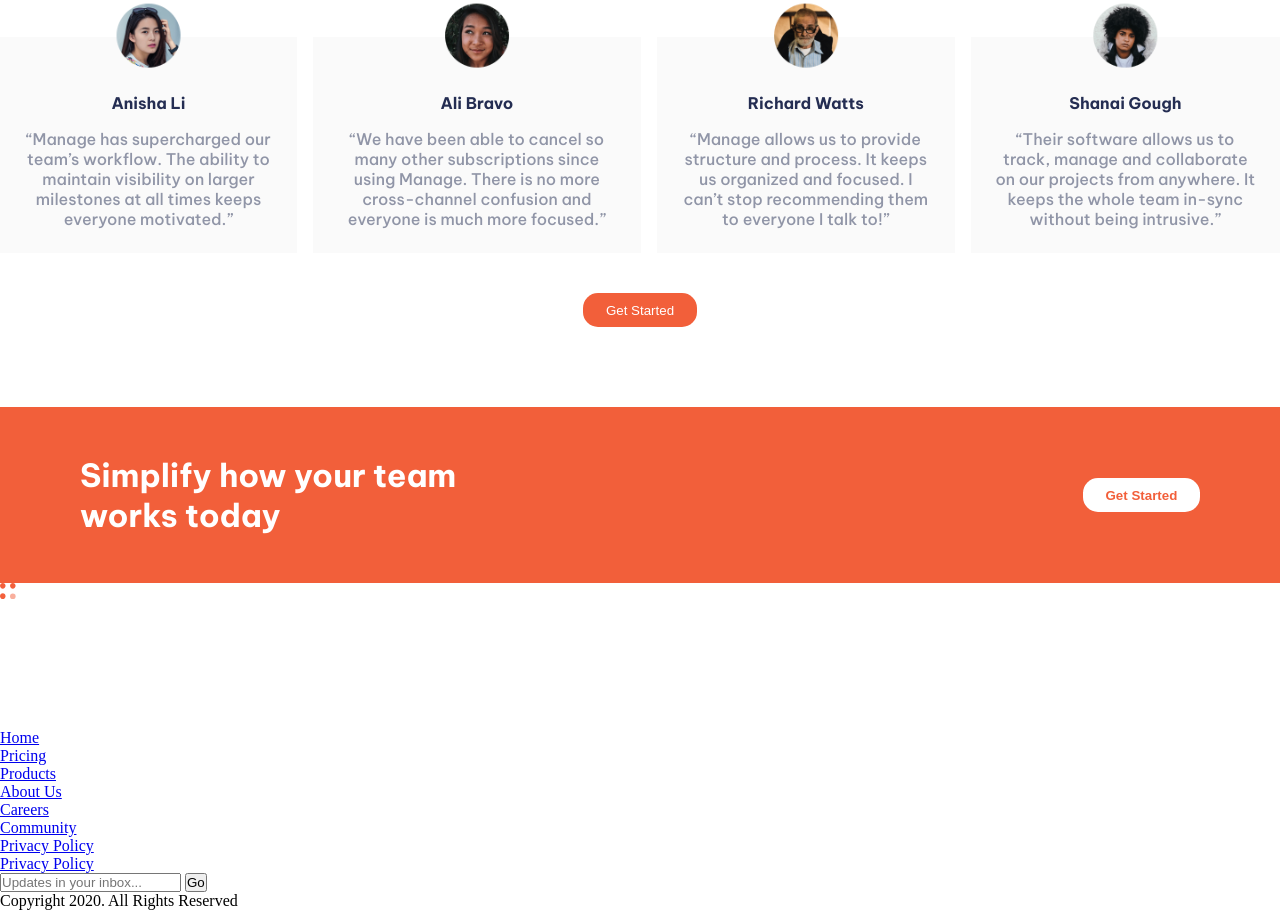
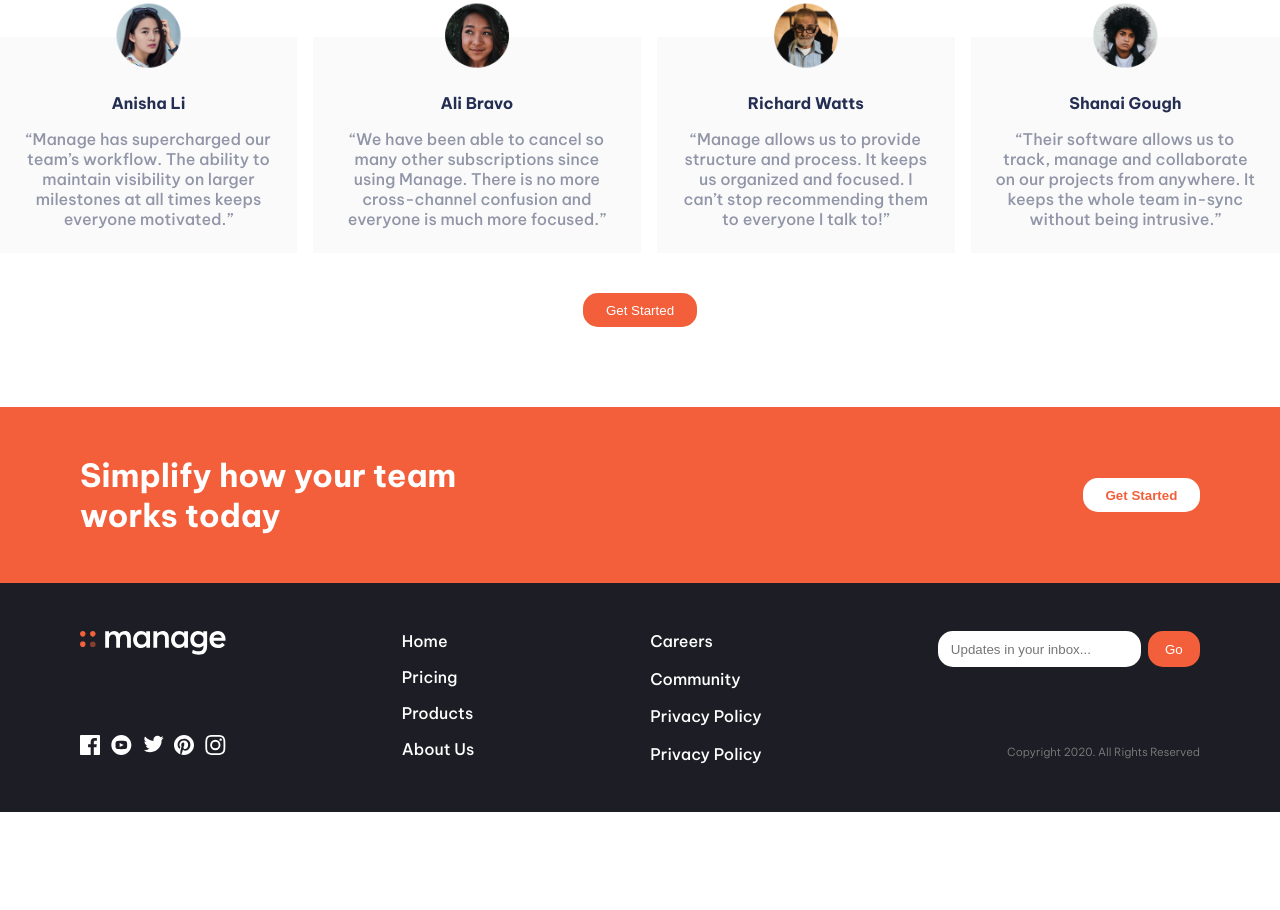
Before and after one commit to Programmers-Hub-International/manage-landing-page-master, a plain HTML site: page index.html in a window 1280 px wide. Shown: the part 1287-2197 px from the top of the page. After the commit the page ends 2099 px from the top, so only its background shows below. Drawn offline with Linux system fonts and the light colour scheme.

Commit message:
Style the footer

```diff
--- a/style.css
+++ b/style.css
@@ -11,7 +11,6 @@
   --dark-blue: hsl(228, 39%, 23%);
 
   /* Neutral Colors */
-
   --dark-gray-blue: hsl(227, 12%, 61%);
   --very-dark-blue: hsl(233, 12%, 13%);
   --very-pale-red: hsl(13, 100%, 96%);
@@ -263,3 +262,80 @@ section#simplify button{
   margin: auto;
 }
 /* Simplify section ends */
+
+/* Footer styling starts */
+footer{
+  background-color: var(--very-dark-blue);
+  display: flex;
+  justify-content: space-between;
+  padding: 3em 5em;
+  color: #fff;
+  font-family: 'Be Vietnam Pro', sans-serif;
+}
+
+/* .foot_child{
+  border: 2px solid;
+} */
+
+/* .foot_child{
+  display: flex;
+  flex-direction: column;
+  justify-content: space-between;
+} */
+
+.foot_child:not(.foot_child:nth-child(3)){
+  display: flex;
+  flex-direction: column;
+  justify-content: space-between;
+  height: 8rem;
+}
+
+.foot_child:nth-child(3) li + li{
+  margin-top: 1.1em;
+}
+
+.foot_icons{
+  width: 100%;
+  display: flex;
+  justify-content: space-between;
+}
+
+footer ul{
+  list-style: none;
+}
+
+footer ul li a{
+  color: white;
+  text-decoration: none;
+}
+
+.newsletter{
+  display: flex;
+  justify-content: space-between;
+  gap: .4em;
+}
+
+.newsletter input{
+  background-color: #fff;
+  border: none;
+  border-radius: 15px;
+  padding: .8em 1em;
+  outline: none;
+}
+
+.newsletter button{
+  background: var(--bright-red);
+  color: #fff;
+  padding: .8em 1.3em;
+  border: none;
+  border-radius: 15px;
+  cursor: pointer;
+}
+
+.foot_child:nth-child(4) p{
+  font-size: .7rem;
+  color: grey;
+  text-align: right;
+  font-weight: lighter;
+}
+/* Footer styling starts */
```
